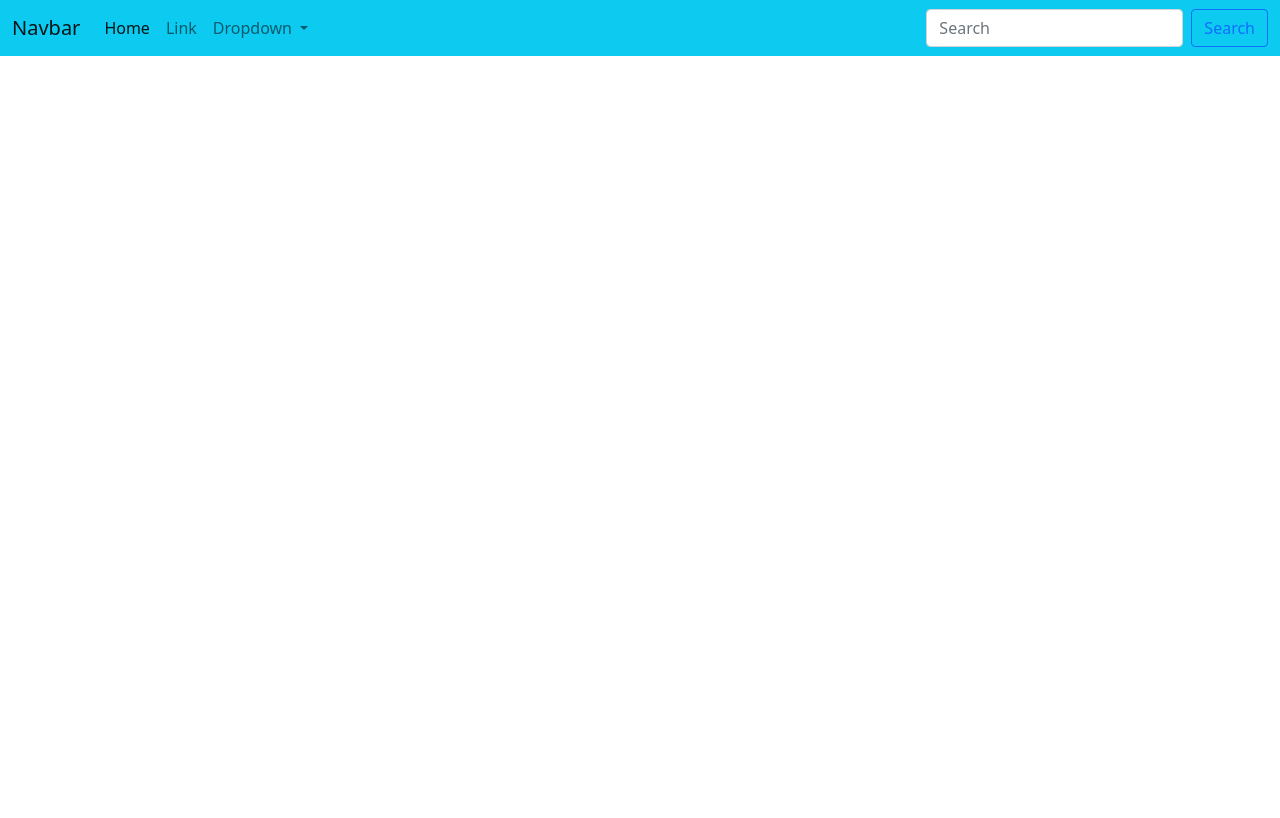
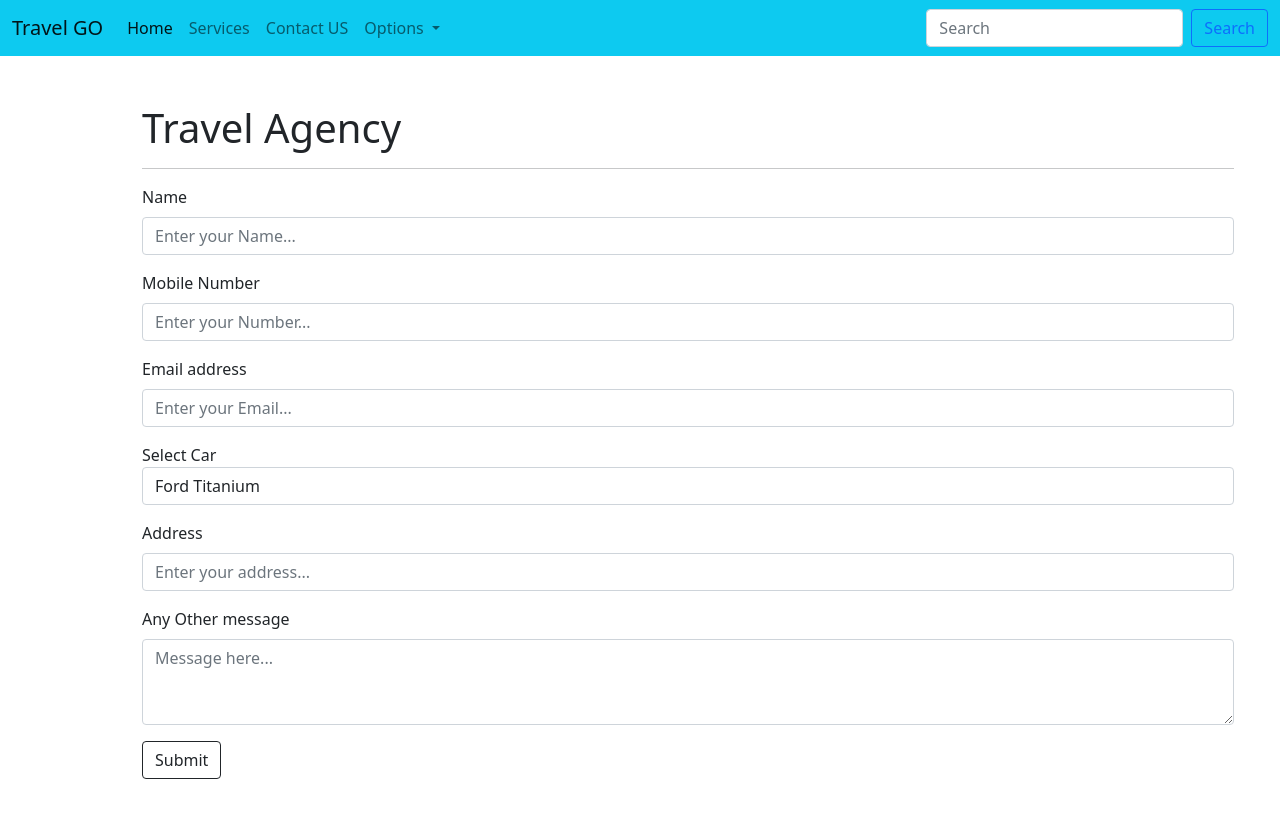
Before and after one commit to vanshul22/Form-Validation, a plain HTML site: page index.html in a window 1280 px wide. Drawn offline with nearby package versions, Linux system fonts and the light colour scheme.

Commit message:
Version 2.2.1 : Added Section form in index.html.

```diff
--- a/JS/script.js
+++ b/JS/script.js
@@ -2,7 +2,7 @@
 Website Name - Form Validation
 Name : Vanshul Kesharwani
 Date : 01/04/2022
-Version : 2.1.0
+Version : 2.2.1
 Email : vkvanshulkesharwani54@gmail.com
 Description : This is a Web app for validating a form with Regular Expression of JavaScript.
 */
--- a/index.html
+++ b/index.html
@@ -10,6 +10,11 @@
     <link href="https://cdn.jsdelivr.net/npm/bootstrap@5.1.3/dist/css/bootstrap.min.css" rel="stylesheet" integrity="sha384-1BmE4kWBq78iYhFldvKuhfTAU6auU8tT94WrHftjDbrCEXSU1oBoqyl2QvZ6jIW3" crossorigin="anonymous">
 
     <title>Form Validator with RegEx</title>
+    <style>
+        * {
+            /* border: 2px solid red; */
+        }
+    </style>
 </head>
 
 <body>
@@ -17,7 +22,7 @@
     <!-- NavBar starts from here -->
     <nav class="navbar navbar-expand-lg navbar-light bg-info">
         <div class="container-fluid">
-            <a class="navbar-brand" href="./">Navbar</a>
+            <a class="navbar-brand" href="./">Travel GO</a>
             <button class="navbar-toggler" type="button" data-bs-toggle="collapse" data-bs-target="#navbarSupportedContent" aria-controls="navbarSupportedContent" aria-expanded="false" aria-label="Toggle navigation">
                 <span class="navbar-toggler-icon"></span>
             </button>
@@ -27,19 +32,22 @@
                         <a class="nav-link active" aria-current="page" href="./index.html">Home</a>
                     </li>
                     <li class="nav-item">
-                        <a class="nav-link" href="">Link</a>
+                        <a class="nav-link" href="">Services</a>
+                    </li>
+                    <li class="nav-item">
+                        <a class="nav-link" href="">Contact US</a>
                     </li>
                     <li class="nav-item dropdown">
                         <a class="nav-link dropdown-toggle" href="" id="navbarDropdown" role="button" data-bs-toggle="dropdown" aria-expanded="false">
-                            Dropdown
+                            Options
                         </a>
                         <ul class="dropdown-menu" aria-labelledby="navbarDropdown">
-                            <li><a class="dropdown-item" href="">Action</a></li>
-                            <li><a class="dropdown-item" href="">Another action</a></li>
+                            <li><a class="dropdown-item" href="">Sign In</a></li>
+                            <li><a class="dropdown-item" href="">Sign UP</a></li>
                             <li>
                                 <hr class="dropdown-divider">
                             </li>
-                            <li><a class="dropdown-item" href="">Something else here</a></li>
+                            <li><a class="dropdown-item" href="">View Cars</a></li>
                         </ul>
                     </li>
                 </ul>
@@ -51,6 +59,58 @@
         </div>
     </nav>
 
+    <!-- Section starts from here -->
+    <section>
+        <div class="container my-5">
+            <div class="container mx-5">
+                <h1>Travel Agency</h1>
+                <hr>
+                <form class="flex">
+                    <div class="mb-3">
+                        <label for="username" class="form-label">Name</label>
+                        <input type="text" class="form-control" id="username" placeholder="Enter your Name...">
+                        <small id="userNameValid" class="form-text text-muted invalid-feedback">
+                            Your Username must be 2-10 characters long and should not start with a number or other characters.
+                        </small>
+                    </div>
+                    <div class="mb-3">
+                        <label for="phone" class="form-label">Mobile Number</label>
+                        <input type="text" class="form-control" id="phone" placeholder="Enter your Number...">
+                        <small id="phoneValid" class="form-text text-muted invalid-feedback">
+                            Your phone number for india must be 10 digit long without country code.
+                        </small>
+                    </div>
+                    <div class="mb-3">
+                        <label for="email" class="form-label">Email address</label>
+                        <input type="text" class="form-control" id="email" placeholder="Enter your Email...">
+                        <small id="emailValid" class="form-text text-muted invalid-feedback">
+                            Your email must be a valid email. name@XXXXX.XXX
+                        </small>
+                    </div>
+                    <div class="form-group mb-3">
+                        <label for="cars">Select Car</label>
+                        <select class="form-control" id="cars">
+                            <option>Safari</option>
+                            <option>Maruti 800</option>
+                            <option selected>Ford Titanium</option>
+                            <option>Audi A4</option>
+                            <option >Other</option>
+                        </select>
+                    </div>
+                    <div class="mb-3">
+                        <label for="address" class="form-label">Address</label>
+                        <input type="text" class="form-control" id="address" placeholder="Enter your address...">
+                    </div>
+                    <div class="mb-3">
+                        <label for="message" class="form-label">Any Other message</label>
+                        <textarea class="form-control" id="message" rows="3" placeholder="Message here..."></textarea>
+                    </div>
+                    <button type="submit" class="btn btn-outline-dark">Submit</button>
+                </form>
+            </div>
+        </div>
+    </section>
+
     <!--  Bootstrap Bundle with Popper -->
     <script src="https://cdn.jsdelivr.net/npm/bootstrap@5.1.3/dist/js/bootstrap.bundle.min.js" integrity="sha384-ka7Sk0Gln4gmtz2MlQnikT1wXgYsOg+OMhuP+IlRH9sENBO0LRn5q+8nbTov4+1p" crossorigin="anonymous"></script>
     <script src="./JS/script.js"></script>
```
